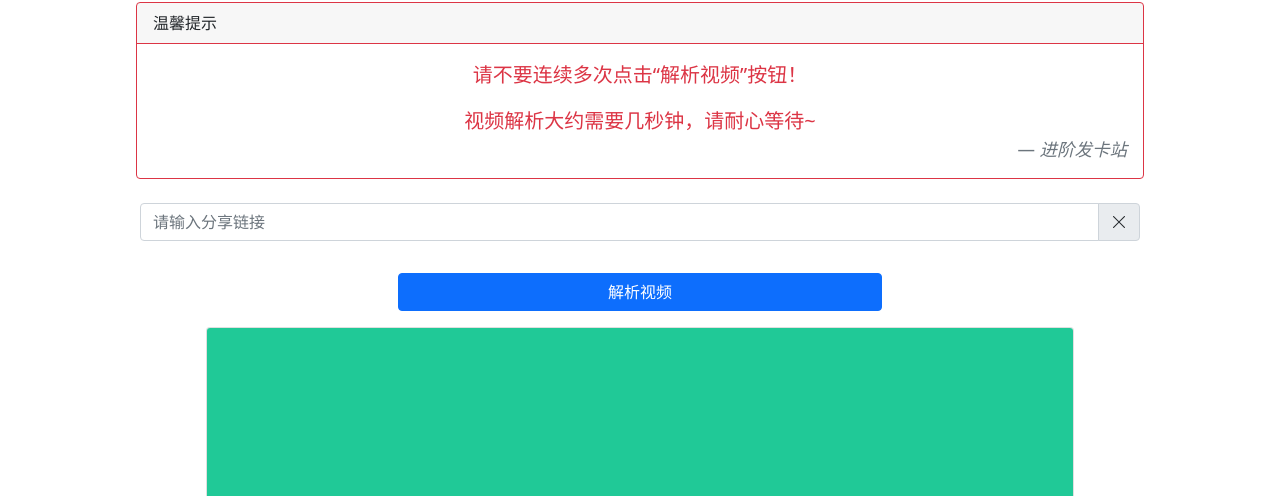
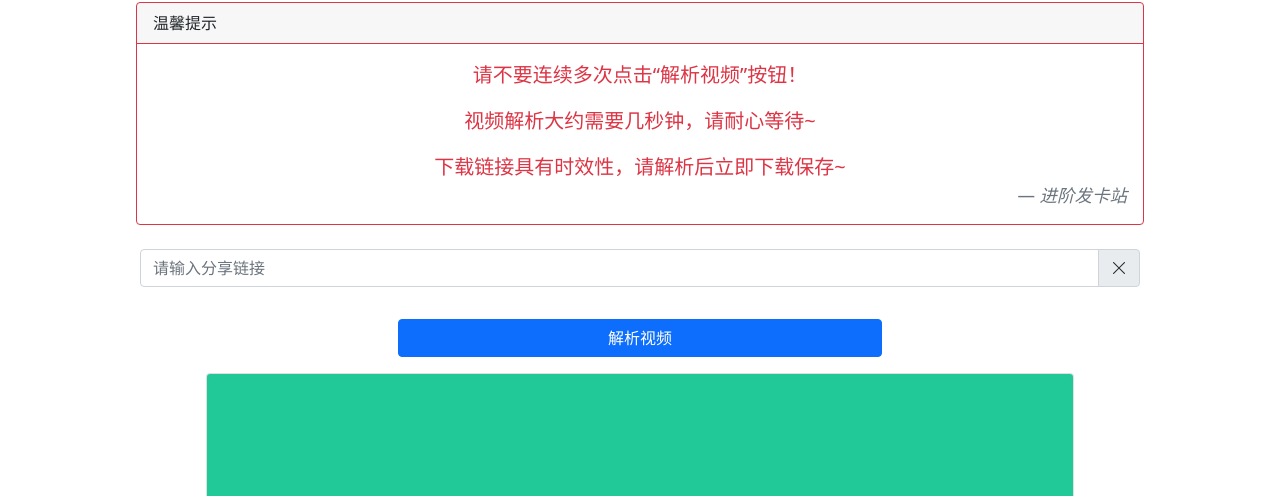
Before and after one commit to jinjieup/apis, a plain HTML site: page bilibili/index.html in a window 1280 px wide. Shown: the part 304-800 px from the top of the page. Drawn offline with nearby package versions, Linux system fonts and the light colour scheme; no server answers.

Commit message:
Add One Piece of Advice!
Add one piece of advice about bilibili download link

```diff
--- a/bilibili/index.html
+++ b/bilibili/index.html
@@ -68,6 +68,7 @@
         <blockquote class="blockquote mb-0 text-danger text-center">
           <p>请不要连续多次点击“解析视频”按钮！</p>
           <p>视频解析大约需要几秒钟，请耐心等待~</p>
+          <p>下载链接具有时效性，请解析后立即下载保存~</p>
           <footer class="blockquote-footer" style="display: flex;float: right;"><cite title="Source Title">进阶发卡站</cite></footer>
         </blockquote>
       </div>
```
